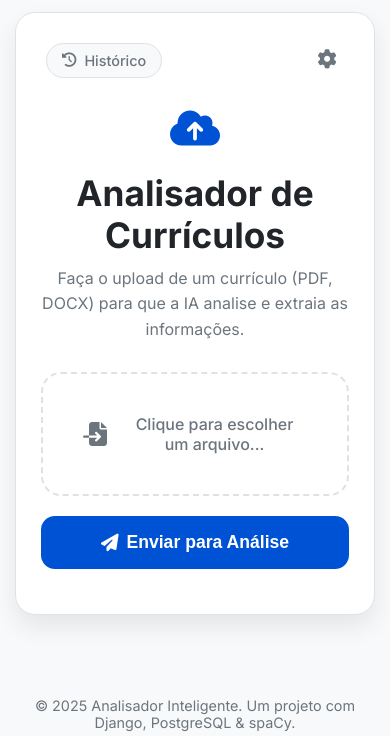
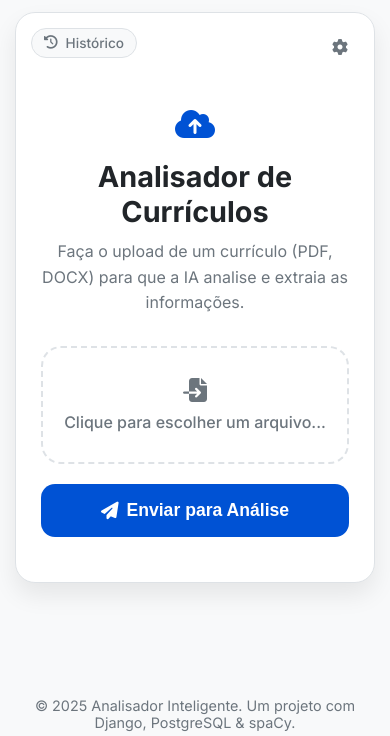
Before and after one commit to DataGusIT/AnalisadorPLN, a Django app: page / in a window 390 px wide. Shown: the part 74-810 px from the top of the page. Run offline with Django 5.2, Linux system fonts and the light colour scheme.

Commit message:
fix: arrumando responsividade em resultado extracao

```diff
--- a/static/css/style.css
+++ b/static/css/style.css
@@ -1575,3 +1409,187 @@ input:checked+.slider .stars {
             opacity: 0;
         }
     }
+
+    .main-container {
+        margin: 25px auto;
+        padding: 0 15px;
+    }
+
+    .content-box {
+        padding: 25px;
+    }
+
+    .upload-section {
+        margin-top: 50px;
+    }
+
+    .upload-header h1 {
+        font-size: 1.8em;
+    }
+
+    .upload-header .title-icon {
+        font-size: 2em;
+    }
+
+    .file-input-label {
+        padding: 30px 20px;
+        flex-direction: column;
+        text-align: center;
+    }
+
+    .file-input-label i {
+        margin-right: 0;
+        margin-bottom: 10px;
+    }
+
+    .btn-history {
+        top: 15px;
+        left: 15px;
+        font-size: 0.85em;
+        padding: 6px 12px;
+    }
+
+    .btn-settings {
+        top: 15px;
+        right: 15px;
+        width: 38px;
+        height: 38px;
+        font-size: 1rem;
+    }
+
+    .details-header {
+        flex-direction: column;
+        align-items: flex-start;
+        gap: 15px;
+    }
+
+    .details-header h1 {
+        font-size: 1.4em;
+        gap: 10px;
+    }
+
+
+    .header-actions {
+        display: flex;
+        gap: 10px;
+        flex-shrink: 0;
+    }
+
+    .header-actions .btn {
+        flex: 1;
+        min-width: 0;
+    }
+
+    .details-grid {
+        grid-template-columns: 1fr;
+    }
+
+    .document-title-card {
+        padding: 15px 20px;
+    }
+
+    .document-title-card h3 {
+        font-size: 1em;
+        gap: 8px;
+    }
+
+    .document-title-card h3 i {
+        font-size: 1.2em;
+    }
+
+    .entity-groups-grid {
+        grid-template-columns: 1fr;
+        gap: 20px;
+    }
+
+    .entity-group-card {
+        padding: 20px;
+    }
+
+    .entity-group-title {
+        font-size: 1em;
+        margin-bottom: 15px;
+        padding-bottom: 12px;
+    }
+
+    .entity-group-list li {
+        padding: 10px 12px;
+        font-size: 0.9em;
+        margin-bottom: 8px;
+    }
+
+    .history-table thead {
+        display: none;
+    }
+
+    .history-table,
+    .history-table tbody,
+    .history-table tr,
+    .history-table td {
+        display: block;
+        width: 100%;
+        box-sizing: border-box;
+    }
+
+    .history-table tr {
+        margin-bottom: 15px;
+        border: 1px solid var(--border-color);
+        border-radius: 15px;
+        overflow: hidden;
+    }
+
+    .history-table td {
+        border: none;
+        border-bottom: 1px solid #eee;
+        display: flex;
+        justify-content: space-between;
+        align-items: center;
+        padding: 15px;
+    }
+
+    .history-table td:last-child {
+        border-bottom: none;
+    }
+
+    .history-table td::before {
+        content: attr(data-label);
+        font-weight: bold;
+        margin-right: 10px;
+        color: var(--text-color);
+    }
+
+    .alerts-container {
+        width: auto;
+        left: 20px;
+        right: 20px;
+        top: 75px;
+    }
+
+    .modal {
+        width: 95%;
+    }
+
+    .modal-content {
+        padding: 30px 20px;
+    }
+
+    .settings-header h1 {
+        font-size: 1.8em;
+    }
+
+    .settings-header .title-icon-alt {
+        font-size: 2em;
+    }
+
+    .form-fields-grid {
+        padding: 20px;
+    }
+
+    .form-actions-footer {
+        justify-content: stretch;
+    }
+
+    .form-actions-footer .btn {
+        width: 100%;
+    }
+}
```
Also changed, not shown: other parts of static/css/style.css (+29 -195 lines). Lines whose indentation alone changed are shown as unchanged.
